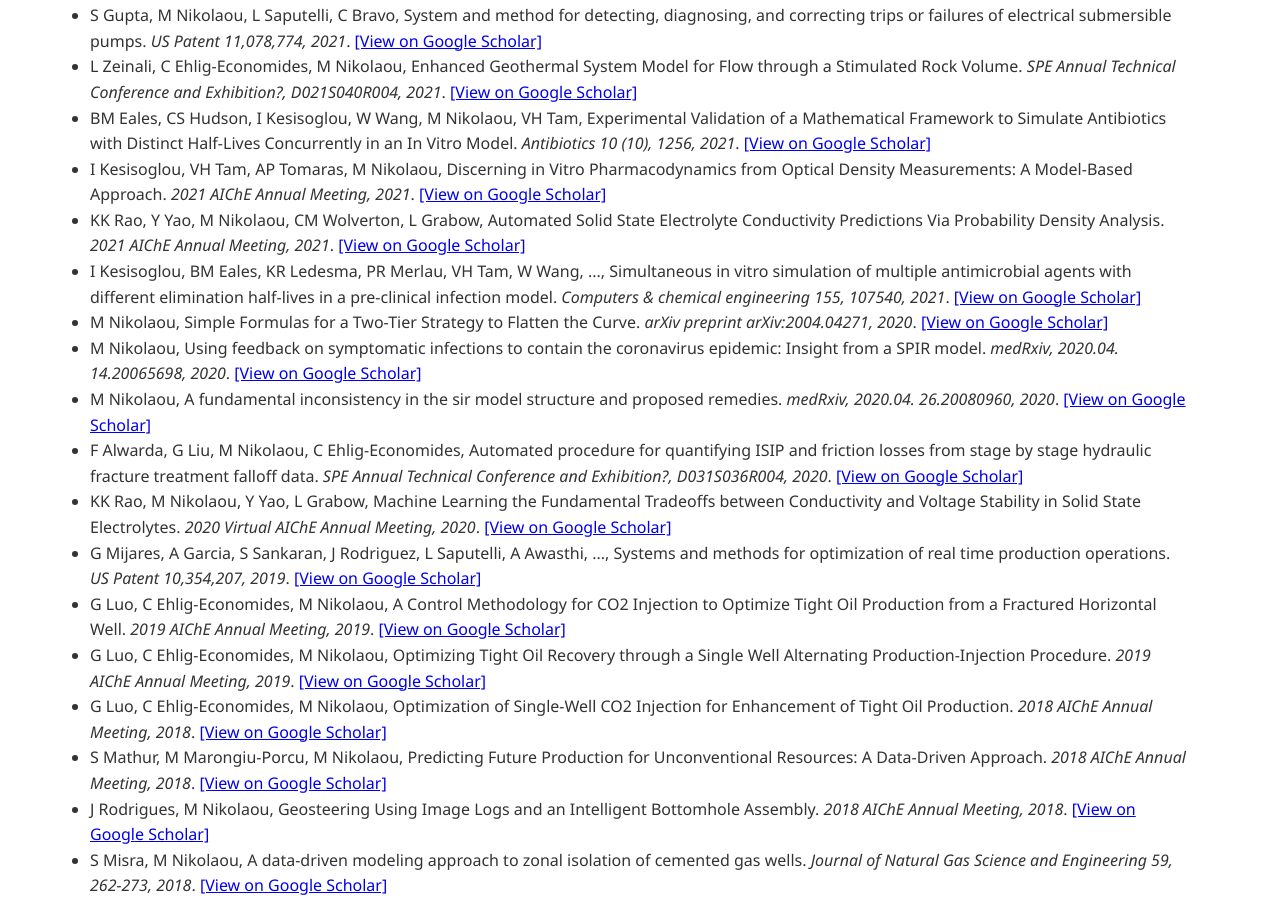
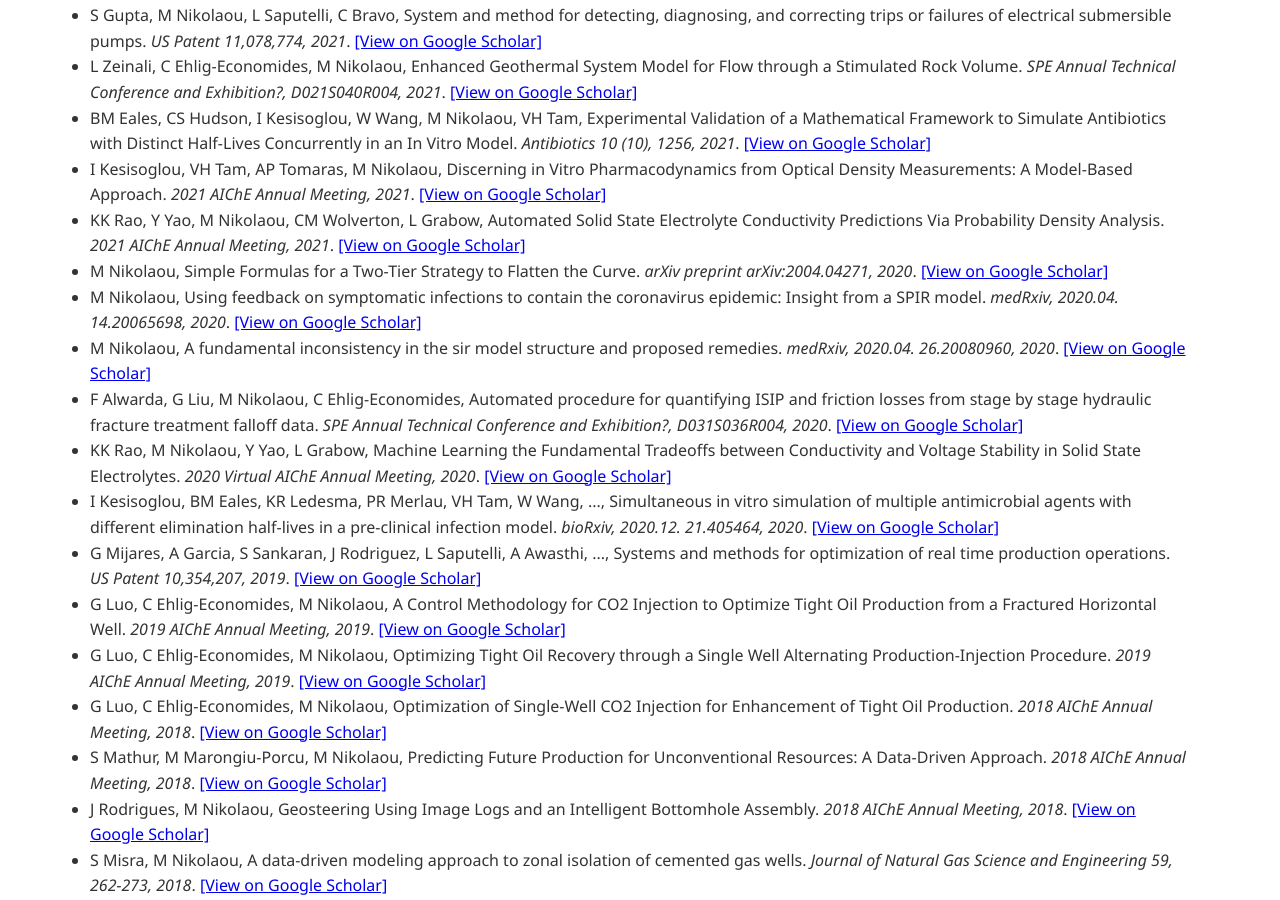
Before and after one commit to GALGAT/nikolaou-lab, a Jekyll site: the page built from publications.html, in a window 1280 px wide and 900 px high, scrolled down 1624 px. Built offline with Jekyll 4.4.1, drawn with Linux system fonts in a browser that asks for light colours; part of the change alters nothing that is shown.

```diff
--- a/_data/publications.yml
+++ b/_data/publications.yml
@@ -110,12 +110,6 @@
   author: M Nikolaou
   journal: Computers & Chemical Engineering 157, 107615, 2022
   url: https://scholar.google.com/citations?view_op=view_citation&hl=en&user=mLs4L3UAAAAJ&pagesize=100&sortby=pubdate&citation_for_view=mLs4L3UAAAAJ:ruyezt5ZtCIC
-- title: Simultaneous in vitro simulation of multiple antimicrobial agents with different
-    elimination half-lives in a pre-clinical infection model
-  year: '2021'
-  author: I Kesisoglou, BM Eales, KR Ledesma, PR Merlau, VH Tam, W Wang, ...
-  journal: Computers & chemical engineering 155, 107540, 2021
-  url: https://scholar.google.com/citations?view_op=view_citation&hl=en&user=mLs4L3UAAAAJ&pagesize=100&sortby=pubdate&citation_for_view=mLs4L3UAAAAJ:e_rmSamDkqQC
 - title: Automated Solid State Electrolyte Conductivity Predictions Via Probability
     Density Analysis
   year: '2021'
@@ -163,6 +157,12 @@
   author: VH Tam, H Abodakpi, W Wang, KR Ledesma, PR Merlau, K Chan, ...
   journal: Journal of Antimicrobial Chemotherapy 76 (1), 179-183, 2021
   url: https://scholar.google.com/citations?view_op=view_citation&hl=en&user=mLs4L3UAAAAJ&pagesize=100&sortby=pubdate&citation_for_view=mLs4L3UAAAAJ:kz9GbA2Ns4gC
+- title: Simultaneous in vitro simulation of multiple antimicrobial agents with different
+    elimination half-lives in a pre-clinical infection model
+  year: '2020'
+  author: I Kesisoglou, BM Eales, KR Ledesma, PR Merlau, VH Tam, W Wang, ...
+  journal: bioRxiv, 2020.12. 21.405464, 2020
+  url: https://scholar.google.com/citations?view_op=view_citation&hl=en&user=mLs4L3UAAAAJ&pagesize=100&sortby=pubdate&citation_for_view=mLs4L3UAAAAJ:e_rmSamDkqQC
 - title: Machine Learning the Fundamental Tradeoffs between Conductivity and Voltage
     Stability in Solid State Electrolytes
   year: '2020'
```
